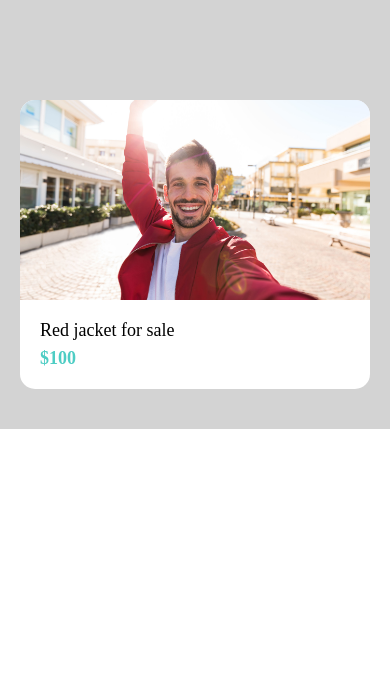
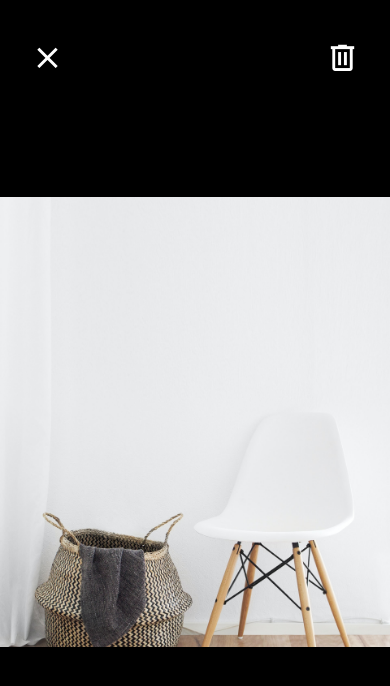
Before and after one commit to aavetisyanIT/Sell_It, a React Native app: screen / in a window 390 px wide. Shown: the top 686 px of the page. Built offline with nearby package versions, Linux system fonts and the light colour scheme.

Commit message:
Add icons to ViewImageScreen

```diff
--- a/App.js
+++ b/App.js
@@ -3,21 +3,8 @@
 import WelcomeScreen from './app/screens/WelcomeScreen';
 import ViewImageScreen from './app/screens/ViewImageScreen';
 import Card from './app/components/Card';
+import ListingDetailsScreen from './app/screens/ListingDetailsScreen';
 
 export default function App() {
-	return (
-		<View
-			style={{
-				backgroundColor: 'lightgray',
-				padding: 20,
-				paddingTop: 100,
-			}}
-		>
-			<Card
-				title='Red jacket for sale'
-				subTitle='$100'
-				image={require('./app/assets/jacket.jpg')}
-			/>
-		</View>
-	);
+	return <ViewImageScreen />;
 }
--- a/app/screens/ViewImageScreen.js
+++ b/app/screens/ViewImageScreen.js
@@ -1,14 +1,26 @@
 import React from 'react';
 import { Image, StyleSheet, View } from 'react-native';
-import ImageResizeMode from 'react-native/Libraries/Image/ImageResizeMode';
+import { MaterialCommunityIcons } from '@expo/vector-icons';
 
 import colors from '../config/colors';
 
 export default function ViewImageScreen() {
 	return (
 		<View style={styles.container}>
-			<View style={styles.closeIcon}></View>
-			<View style={styles.deleteIcon}></View>
+			<View style={styles.closeIcon}>
+				<MaterialCommunityIcons
+					name='close'
+					color='white'
+					size={35}
+				/>
+			</View>
+			<View style={styles.deleteIcon}>
+				<MaterialCommunityIcons
+					name='trash-can-outline'
+					color='white'
+					size={35}
+				/>
+			</View>
 			<Image
 				style={styles.image}
 				source={require('../assets/chair.jpg')}
@@ -25,17 +37,11 @@
 		justifyContent: 'center',
 	},
 	closeIcon: {
-		width: 50,
-		height: 50,
-		backgroundColor: colors.primary,
 		position: 'absolute',
 		top: 40,
 		left: 30,
 	},
 	deleteIcon: {
-		width: 50,
-		height: 50,
-		backgroundColor: colors.secondary,
 		position: 'absolute',
 		top: 40,
 		right: 30,
```
